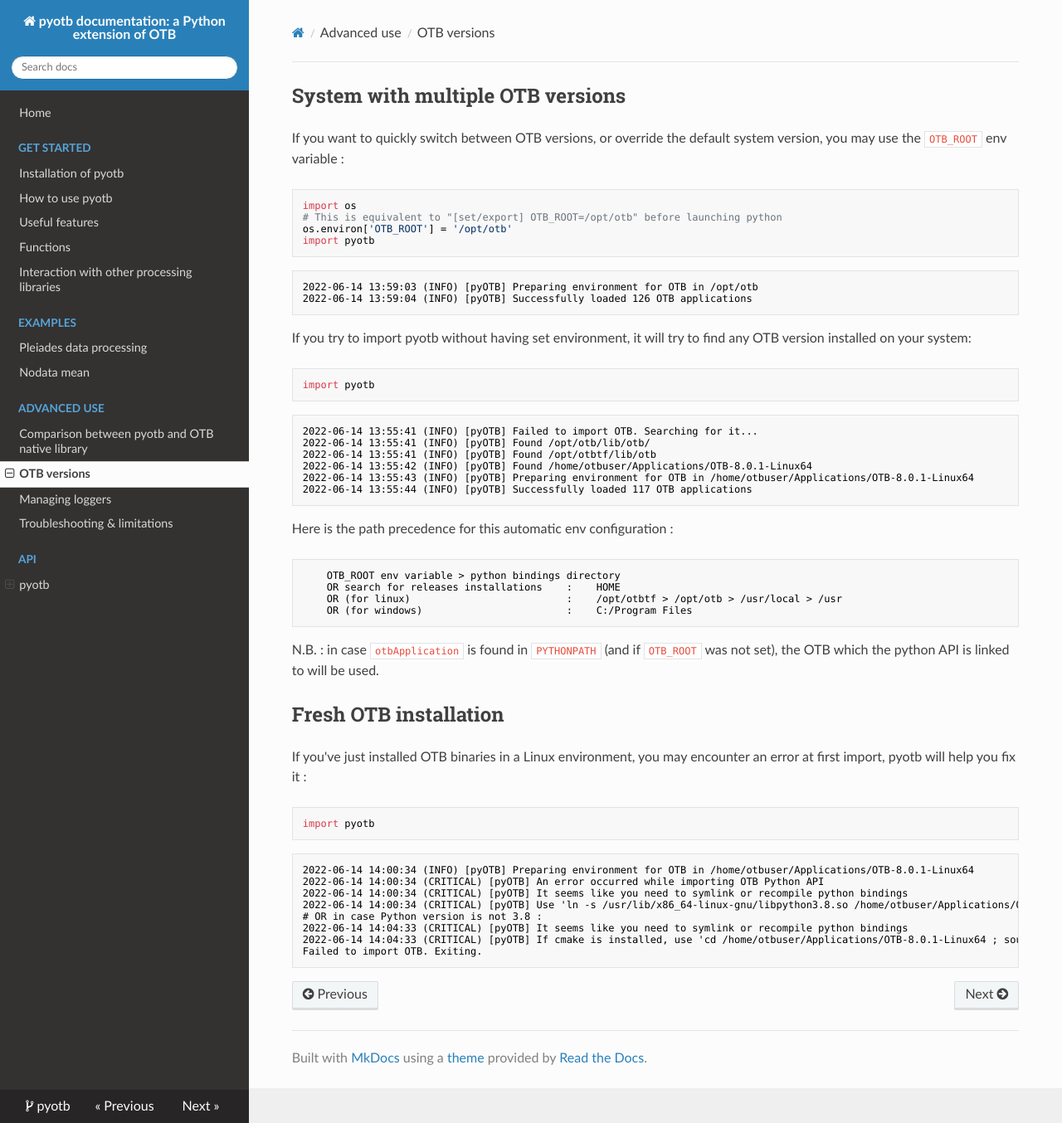
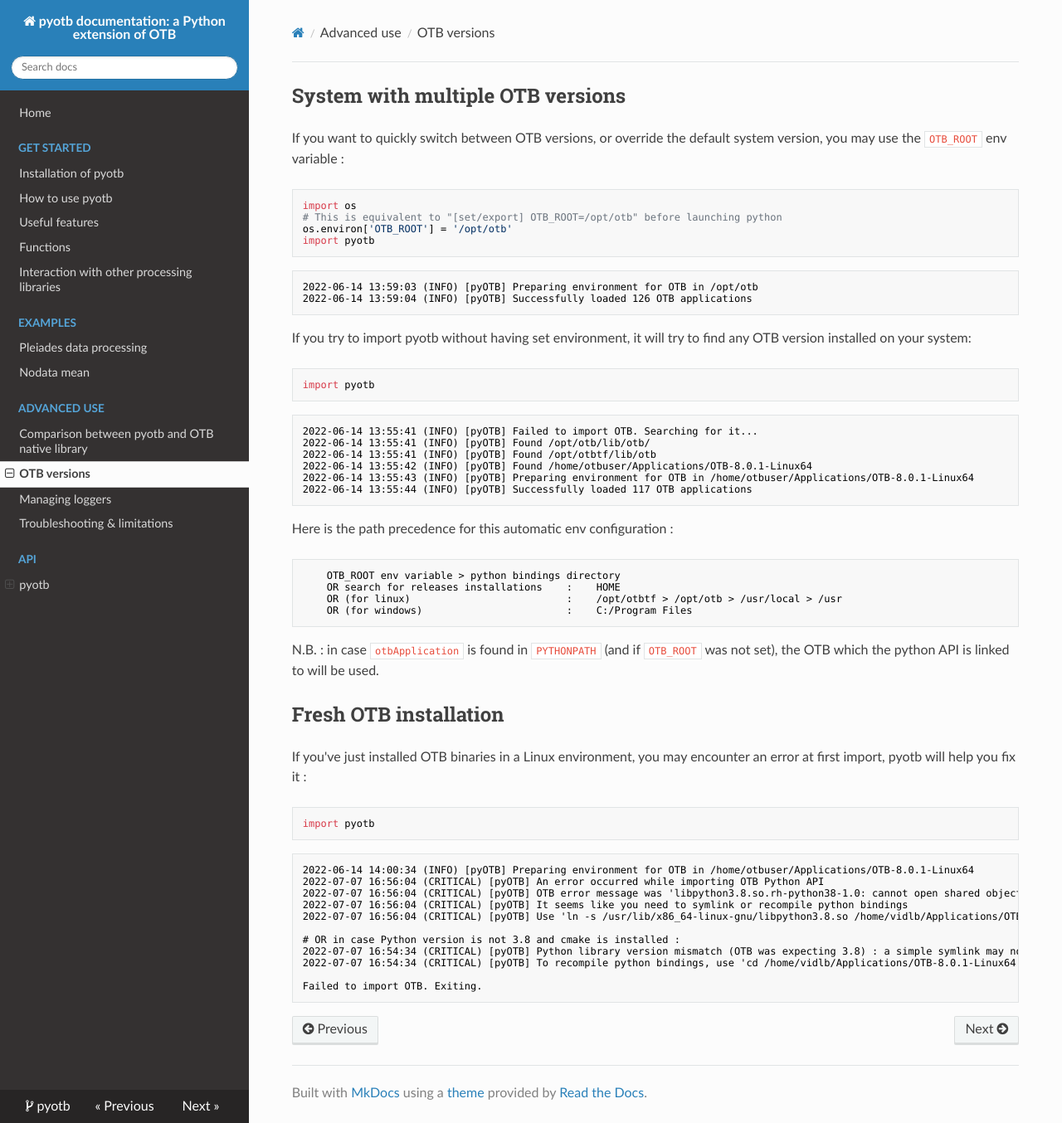
Before and after one commit to orfeotoolbox/pyotb, an MkDocs documentation site: the page built from doc/otb_versions.md, in a window 1280 px wide and 1354 px high. Shown: the whole window at 83% size. Built offline with MkDocs 1.6.1, drawn with Linux system fonts in a browser that asks for light colours; nearby versions of some CDN libraries.

Commit message:
ENH: ensure we suggest the right libpython symlink cmd

````diff
--- a/doc/otb_versions.md
+++ b/doc/otb_versions.md
@@ -41,11 +41,14 @@
 ```
 ```text
 2022-06-14 14:00:34 (INFO) [pyOTB] Preparing environment for OTB in /home/otbuser/Applications/OTB-8.0.1-Linux64
-2022-06-14 14:00:34 (CRITICAL) [pyOTB] An error occurred while importing OTB Python API
-2022-06-14 14:00:34 (CRITICAL) [pyOTB] It seems like you need to symlink or recompile python bindings
-2022-06-14 14:00:34 (CRITICAL) [pyOTB] Use 'ln -s /usr/lib/x86_64-linux-gnu/libpython3.8.so /home/otbuser/Applications/OTB-8.0.1-Linux64/lib/libpython3.8.so.rh-python38-1.0'
-# OR in case Python version is not 3.8 :
-2022-06-14 14:04:33 (CRITICAL) [pyOTB] It seems like you need to symlink or recompile python bindings
-2022-06-14 14:04:33 (CRITICAL) [pyOTB] If cmake is installed, use 'cd /home/otbuser/Applications/OTB-8.0.1-Linux64 ; source otbenv.profile ; ctest -S share/otb/swig/build_wrapping.cmake -VV'
+2022-07-07 16:56:04 (CRITICAL) [pyOTB] An error occurred while importing OTB Python API
+2022-07-07 16:56:04 (CRITICAL) [pyOTB] OTB error message was 'libpython3.8.so.rh-python38-1.0: cannot open shared object file: No such file or directory'
+2022-07-07 16:56:04 (CRITICAL) [pyOTB] It seems like you need to symlink or recompile python bindings
+2022-07-07 16:56:04 (CRITICAL) [pyOTB] Use 'ln -s /usr/lib/x86_64-linux-gnu/libpython3.8.so /home/vidlb/Applications/OTB-8.0.1-Linux64/lib/libpython3.8.so.rh-python38-1.0'
+
+# OR in case Python version is not 3.8 and cmake is installed :
+2022-07-07 16:54:34 (CRITICAL) [pyOTB] Python library version mismatch (OTB was expecting 3.8) : a simple symlink may not work, depending on your python version
+2022-07-07 16:54:34 (CRITICAL) [pyOTB] To recompile python bindings, use 'cd /home/vidlb/Applications/OTB-8.0.1-Linux64 ; source otbenv.profile ; ctest -S share/otb/swig/build_wrapping.cmake -VV'
+
 Failed to import OTB. Exiting.
 ```
````
Also changed, not shown: 1 other file.
